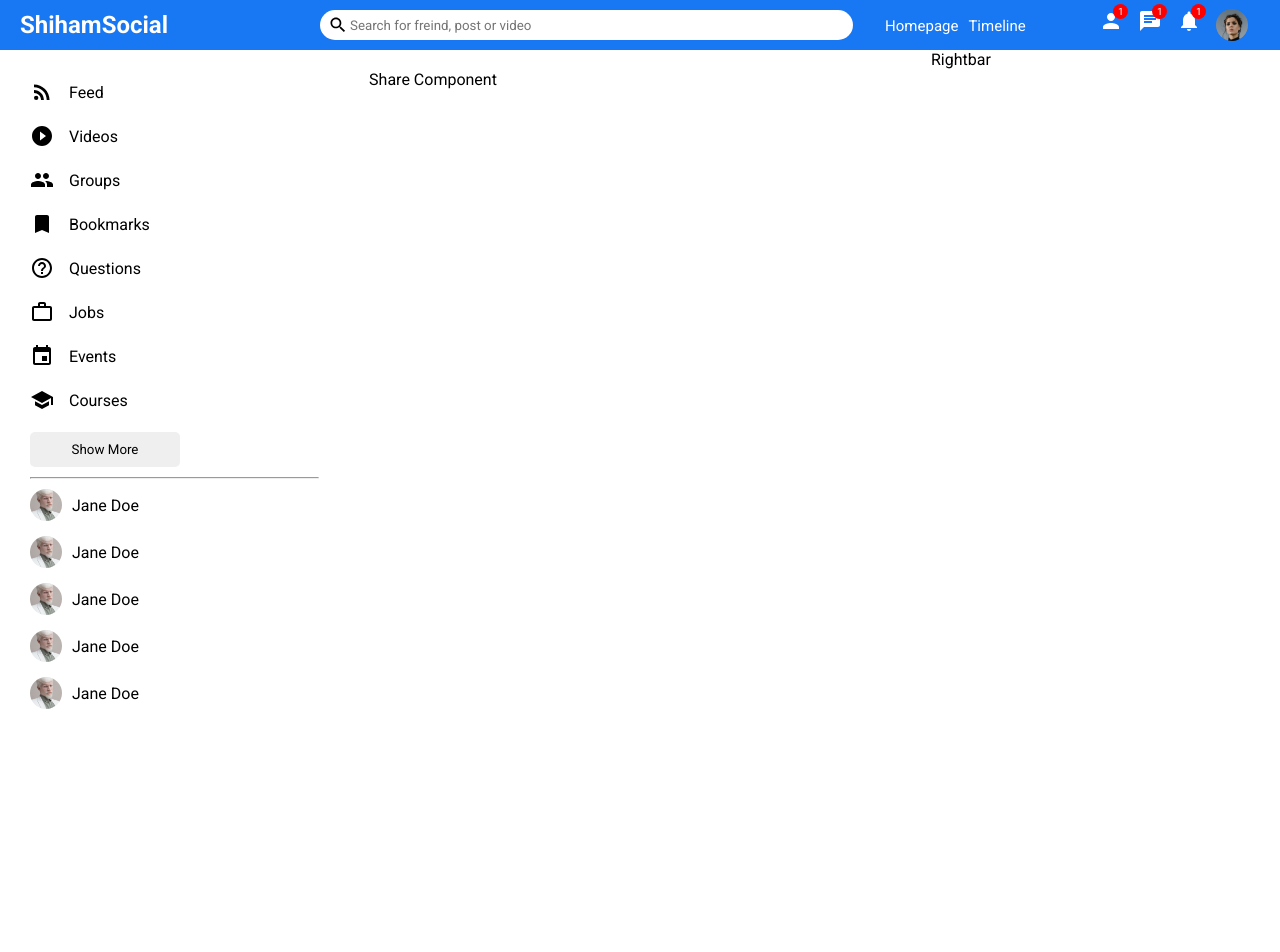
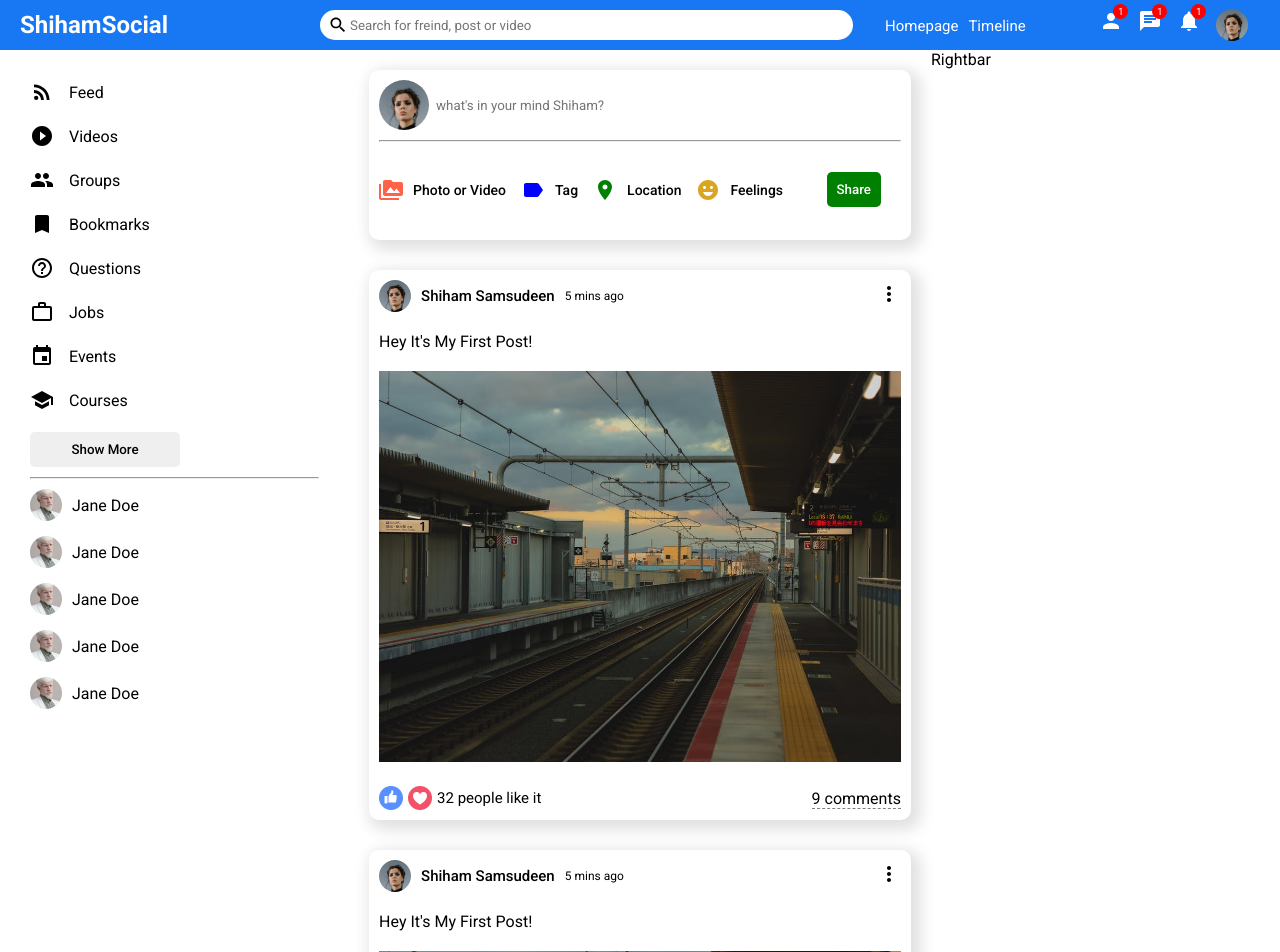
Before and after one commit to shihamsam/react-koottali, a React (Create React App) app: page / in a window 1280 px wide. Shown: the top 952 px of the page. Before the commit the page ends 800 px from the top, so only its background shows below. Built offline with nearby package versions, Linux system fonts and the light colour scheme; the HTML template or start-up script is replaced by a standard one.

Commit message:
Feeds section design completed

```diff
--- a/public/index.html
+++ b/public/index.html
@@ -8,7 +8,7 @@
       content="Web site created using create-react-app"
     />
     <link
-      href="https://fonts.googleapis.com/css2?family=Roboto:ital,wght@0,100;0,300;0,400;0,700;1,500&display=swap"
+      href="https://fonts.googleapis.com/css2?family=Roboto:ital,wght@0,100;0,300;0,400;0,500;0,700;1,500&display=swap"
       rel="stylesheet"
     />
     <link rel="stylesheet" href="style.css">
--- a/src/components/feed/Feed.jsx
+++ b/src/components/feed/Feed.jsx
@@ -1,3 +1,4 @@
+import Post from "../post/Post"
 import Share from "../share/Share"
 import "./feed.css"
 
@@ -6,7 +7,10 @@
     <div className="feed">
       <div className="feedWrapper">
         <Share />
+        <Post />
+        <Post />
+        <Post />
       </div>
     </div>
-  )
+  );
 }
--- /dev/null
+++ b/src/components/post/Post.jsx
@@ -0,0 +1,41 @@
+import { MoreVert } from "@mui/icons-material";
+import "./post.css";
+
+export default function Post() {
+  return (
+    <div className="post">
+      <div className="postWrapper">
+        <div className="postTop">
+          <div className="postTopLeft">
+            <img
+              className="postProfileImg"
+              src="/assets/person/1.jpeg"
+              alt=""
+            />
+            <span className="postUsername">Shiham Samsudeen</span>
+            <span className="postDate">5 mins ago</span>
+          </div>
+          <div className="postTopRight">
+            <MoreVert />
+          </div>
+        </div>
+        <div className="postCenter">
+          <span className="postText">Hey It's My First Post!</span>
+          <img className="postImg" src="/assets/post/1.jpeg" alt="" />
+        </div>
+        <div className="postBottom">
+          <div className="postBottomLeft">
+            <img className="likeIcon" src="/assets/like.png" alt="" />
+            <img className="heartIcon" src="/assets/heart.png" alt="" />
+            <span className="postLikeCounter">32 people like it</span>
+          </div>
+          <div className="postBottomRight">
+              <span className="postCommentText">
+                  9 comments
+              </span>
+          </div>
+        </div>
+      </div>
+    </div>
+  );
+}
--- /dev/null
+++ b/src/components/post/post.css
@@ -0,0 +1,71 @@
+.post {
+  width: 100%;
+  border-radius: 10px;
+  -webkit-box-shadow: 5px 5px 15px 5px rgba(0, 0, 0, 0.12);
+  box-shadow: 5px 5px 15px 5px rgba(0, 0, 0, 0.12);
+  margin: 30px 0;
+}
+
+.postWrapper {
+  padding: 10px;
+}
+.postTop {
+  display: flex;
+  align-items: center;
+  justify-content: space-between;
+}
+
+.postTopLeft {
+  display: flex;
+  align-items: center;
+}
+
+.postProfileImg {
+  width: 32px;
+  height: 32px;
+  border-radius: 50%;
+  object-fit: cover;
+}
+
+.postUsername {
+  font-size: 15px;
+  font-weight: 500;
+  margin: 0 10px;
+}
+.postDate {
+  font-size: 12px;
+}
+
+.postCenter {
+  margin: 20px 0;
+}
+.postImg {
+  margin-top: 20px;
+  width: 100%;
+  max-height: 500px;
+  object-fit: contain;
+}
+.postBottom {
+  display: flex;
+  align-items: center;
+  justify-content: space-between;
+}
+.postBottomLeft {
+  display: flex;
+  align-items: center;
+}
+.likeIcon,
+.heartIcon {
+  width: 24px;
+  height: 24px;
+  margin-right: 5px;
+  cursor: pointer;
+}
+.postLikeCounter {
+  font-size: 15px;
+}
+
+.postCommentText {
+  cursor: pointer;
+  border-bottom: 1px dashed gray;
+}
--- a/src/components/share/Share.jsx
+++ b/src/components/share/Share.jsx
@@ -1,9 +1,44 @@
-import "./share.css"
+import "./share.css";
+import { EmojiEmotions, Label, PermMedia, Room } from "@mui/icons-material";
 
 export default function Share() {
   return (
-    <div>
-      Share Component
+    <div className="share">
+      <div className="shareWrapper">
+        <div className="shareTop">
+          <img
+            className="shareProfilePicture"
+            src="/assets/person/1.jpeg"
+            alt=""
+          />
+          <input
+            placeholder="what's in your mind Shiham?"
+            className="shareInput"
+          />
+        </div>
+        <hr className="shareHr" />
+        <div className="shareBottom">
+          <div className="shareOptions">
+            <div className="shareOption">
+              <PermMedia htmlColor="tomato" className="shareIcon" />
+              <span className="shareOptionText">Photo or Video</span>
+            </div>
+            <div className="shareOption">
+              <Label htmlColor="blue" className="shareIcon" />
+              <span className="shareOptionText">Tag</span>
+            </div>
+            <div className="shareOption">
+              <Room htmlColor="green" className="shareIcon" />
+              <span className="shareOptionText">Location</span>
+            </div>
+            <div className="shareOption">
+              <EmojiEmotions htmlColor="goldenrod" className="shareIcon" />
+              <span className="shareOptionText">Feelings</span>
+            </div>
+          </div>
+          <button className="shareButton">Share</button>
+        </div>
+      </div>
     </div>
-  )
+  );
 }
--- a/src/components/share/share.css
+++ b/src/components/share/share.css
@@ -0,0 +1,74 @@
+.share {
+  width: 100%;
+  height: 170px;
+  border-radius: 10px;
+  -webkit-box-shadow: 5px 5px 15px 5px rgba(0, 0, 0, 0.12);
+  box-shadow: 5px 5px 15px 5px rgba(0, 0, 0, 0.12);
+}
+.shareWrapper{
+    padding: 10px;
+
+}
+.shareTop{
+    display: flex;
+    align-items: center;
+}
+
+.shareProfilePicture{
+    width: 50px;
+    height: 50px;
+    object-fit: cover;
+    border-radius: 50%;
+    margin-right: 5px;
+}
+
+.shareInput{
+    border: none;
+    width: 80%;
+}
+.shareInput:focus{
+    outline: none;
+}
+
+.shareHr{
+    margin: 10px 0;
+}
+
+.shareBottom{
+    display: flex;
+    align-items: center;
+    justify-content: space-between;
+}
+.shareOptions{
+    display: flex;
+
+}
+
+.shareOption{
+    display: flex;
+    align-items: center;
+    margin-right: 15px;
+    margin-left: 6x;
+    cursor: pointer;
+}
+
+.shareIcon{
+    font-size: 18px;
+    margin-right: 10px;
+}
+
+.shareOptionText{
+    font-size: 14px;
+    font-weight: 500;
+}
+
+.shareButton{
+    border: none;
+    border-radius: 5px;
+    padding: 10px;
+    font-weight: 500;
+    background-color: green;
+    margin: 20px;
+    color: white;
+
+}
```
